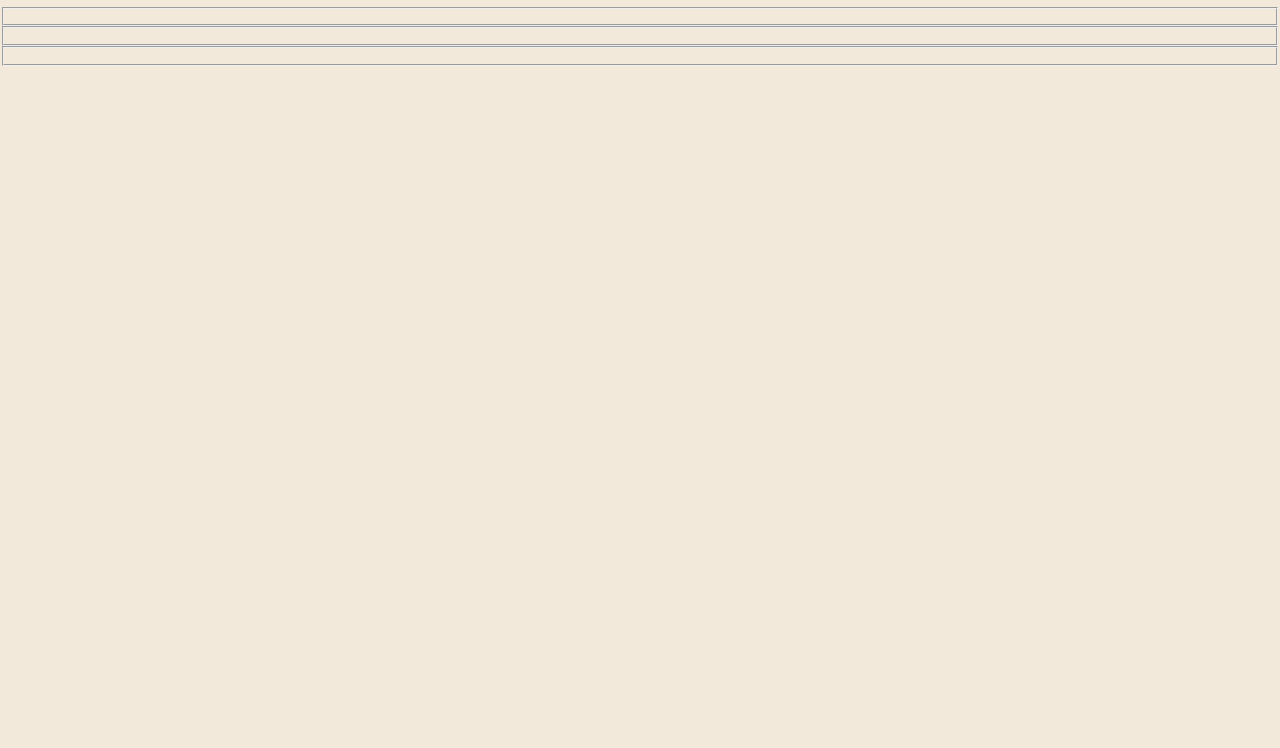
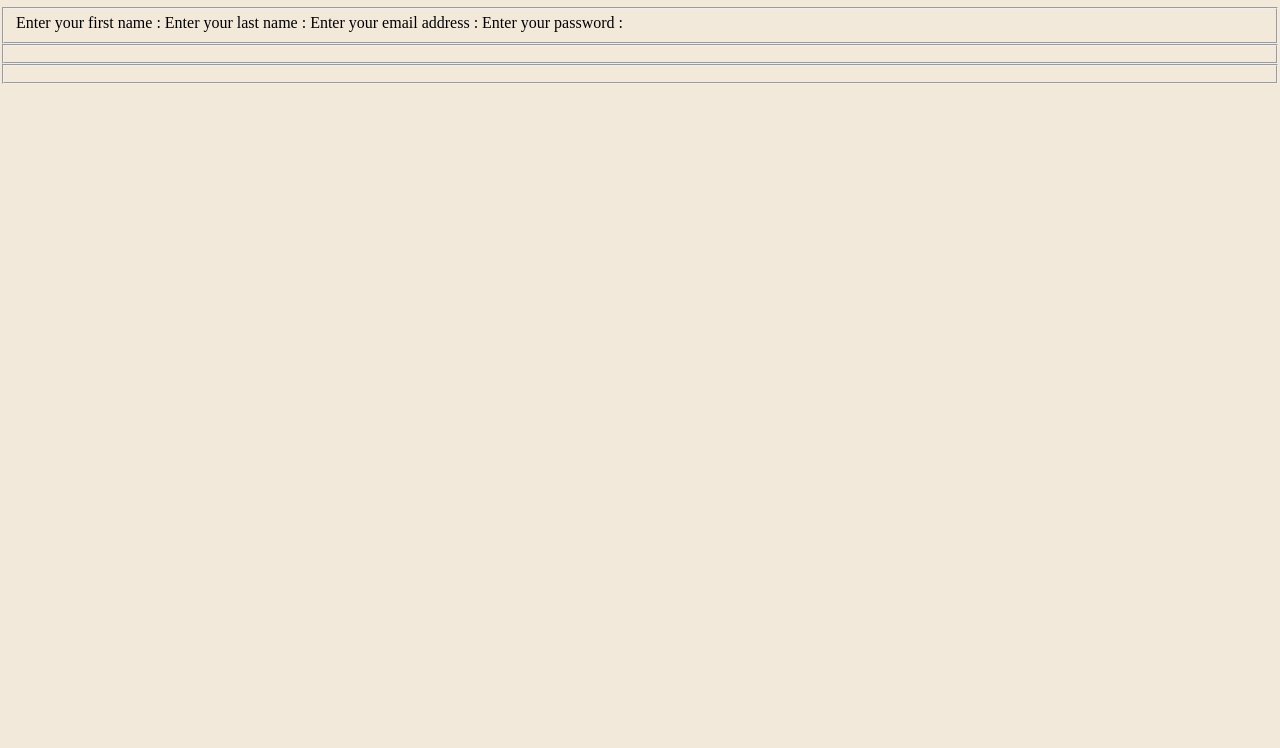
Before and after one commit to jhesikareal1/htmlFormExercise1, a plain HTML site: page index.html in a window 1280 px wide. Shown: the part 73-821 px from the top of the page. Drawn offline with Linux system fonts and the light colour scheme.

Commit message:
step8: added 4 elements first name, last name, email add and password

```diff
--- a/index.html
+++ b/index.html
@@ -12,10 +12,10 @@
     <form action="#">
         <!-- First Name, Last Name, password field -->
         <fieldset>
-            <label></label>
-            <label></label>
-            <label></label>
-            <label></label>
+            <label>Enter your first name : </label>
+            <label>Enter your last name : </label>
+            <label>Enter your email address : </label>
+            <label>Enter your password : </label>
            </fieldset>
         <fieldset></fieldset>
         <fieldset></fieldset>
```
